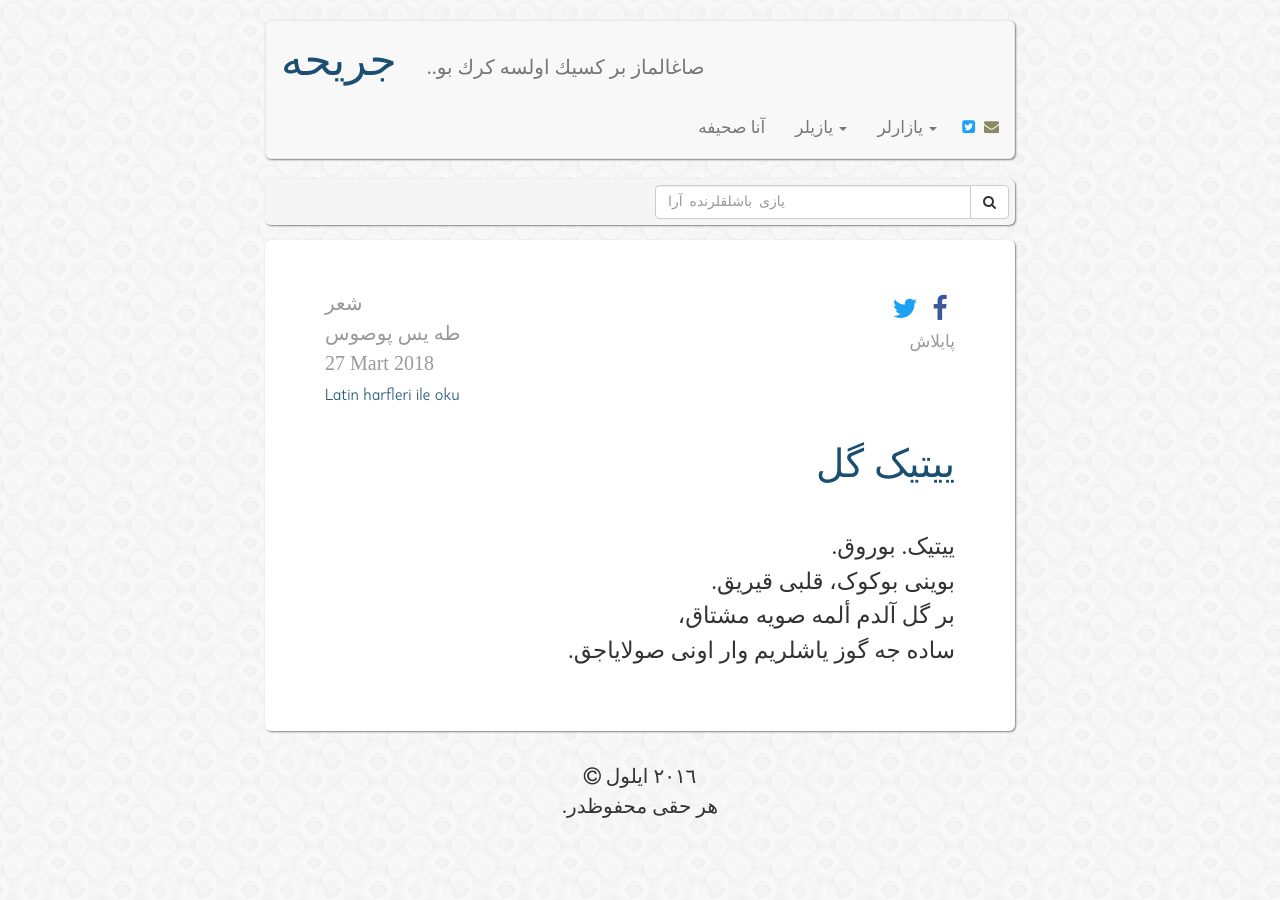
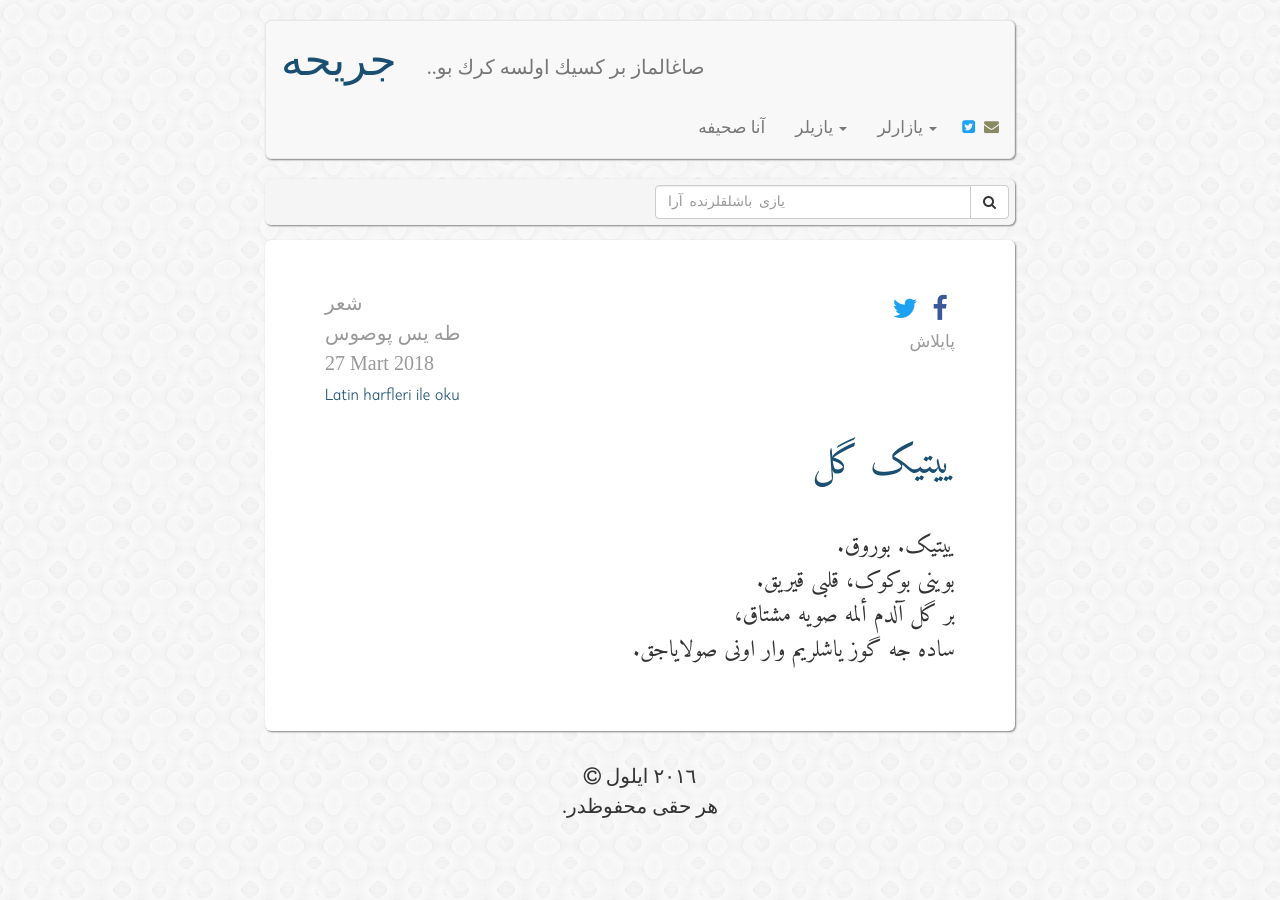
Before and after one commit to muhammedaydogdu/muhammedaydogdu.github.io, a Jekyll site: the page built from _posts/2018-03-27-yitik-gul-os.md, in a window 1280 px wide. Built offline with Jekyll 4.4.1, drawn with Linux system fonts in a browser that asks for light colours; some web fonts are replaced.

Commit message:
Update style.css

```diff
--- a/css/style.css
+++ b/css/style.css
@@ -136,7 +136,7 @@ nav li a.social {
 }
 
 .os-text {
-  font-family: "Arabic";
+  font-family: 'Amiri', serif;
 }
 .container .jumbotron .os-text p {
   font-size: 23px;
```
